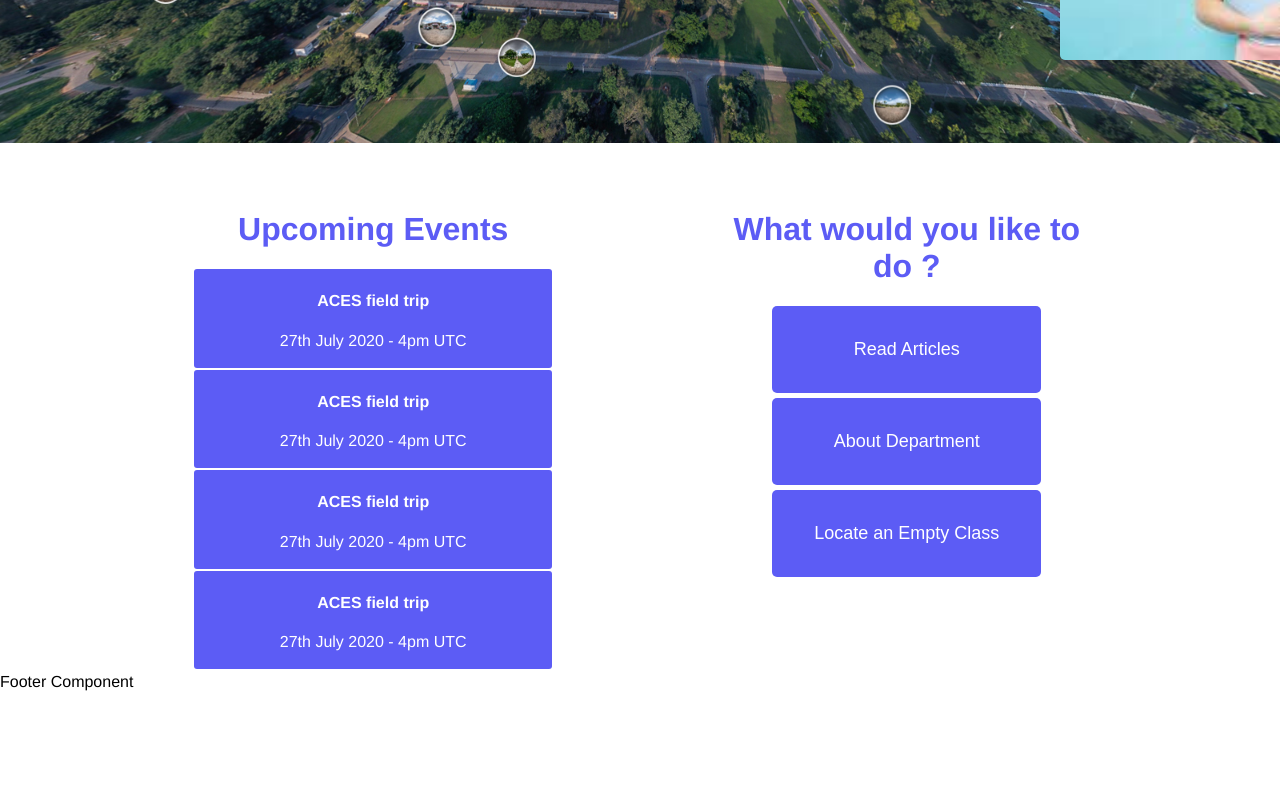
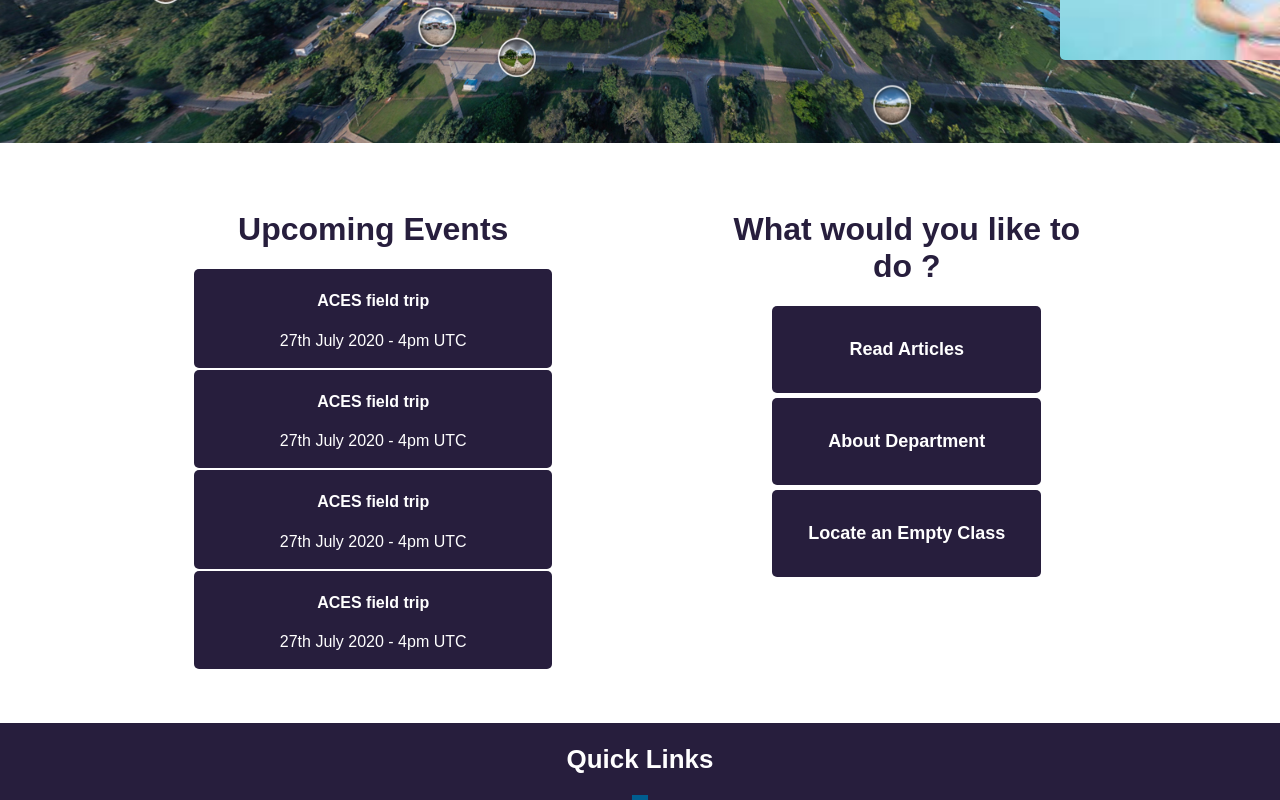
Before and after one commit to bismarkboateng/fallco-web, a React (Vite) app: page / in a window 1280 px wide. Shown: the part 471-1271 px from the top of the page. Before the commit the page ends 1162 px from the top, so only its background shows below. Built offline with nearby package versions, Linux system fonts and the light colour scheme.

Commit message:
fix: changed the colors and implementing the footer component

```diff
--- a/src/App.css
+++ b/src/App.css
@@ -5,5 +5,5 @@
 body {
     margin: 0;
     padding: 0;
-    font-family: "Helvetica Neue",Helvetica,Arial,sans-serif;
+    font-family: Arial,Helvetica,sans-serif;
 }
--- a/src/components/Action/Action.css
+++ b/src/components/Action/Action.css
@@ -12,10 +12,11 @@
     border: none;
     outline: none;
     margin-bottom: 5px;
-    background-color: rgb(92, 92, 245);
+    background-color: #271e3d;
     border-radius: 5px;
     color: #fff;
     font-size: 18px;
+    font-weight: 900;
 }
 
 .action--btn_container {
@@ -24,5 +25,5 @@
 }
 
 .action--header {
-    color: rgb(92, 92, 245);
+    color: #271e3d;
 }
--- a/src/components/Announcement/Announcement.css
+++ b/src/components/Announcement/Announcement.css
@@ -7,16 +7,20 @@
 }
 
 .announcement--header {
-    color: rgb(92, 92, 245);
+    color: #271e3d;
 }
 
 .announcement--btn {
-    background-color: rgb(92, 92, 245);
+    background-color: #271e3d;
     color: #fff;
     padding: 2px;
     margin-bottom: 2px;
-    border-radius: 3px;
+    border-radius: 5px;
 
     cursor: pointer;
 
 }
+
+.announcement--btn_title {
+    font-weight: 900;
+}
--- /dev/null
+++ b/src/components/Footer/Footer.css
@@ -0,0 +1,21 @@
+.footer {
+    width: 100%;
+    background-color: #271e3d;
+    margin: auto;
+    margin-top: 50px;
+
+    display: flex;
+    flex-direction: column;
+    align-items: center;
+}
+
+.footer h2 {
+    font-size: 1.62rem;
+    color: #fff;
+}
+
+.footer--div {
+    height: 5px;
+    background-color: #005d8f;
+    width: 1.3%;
+}
--- a/src/components/Footer/index.jsx
+++ b/src/components/Footer/index.jsx
@@ -1,7 +1,11 @@
+import "./Footer.css";
+
+
 export default function index() {
     return (
-        <div>
-            Footer Component
-        </div>
+        <footer className="footer">
+            <h2>Quick Links</h2>
+            <div className="footer--div"/>
+        </footer>
     )
 }
--- a/src/components/HeroSection/HeroSection.css
+++ b/src/components/HeroSection/HeroSection.css
@@ -40,10 +40,13 @@
     border: none;
     outline: none;
     padding: 10px 20px;
-    background-color: rgb(55, 55, 221);
+    background-color: #271e3d;
 
     color: #fff;
     border-radius: 5px;
+    font-weight: 500;
+    font-size: 15px;
+    cursor: pointer;
 }
 
 .right-arrow {
```
Also changed, not shown: src/components/Footer/constants.js (added, +22 -0 lines).
